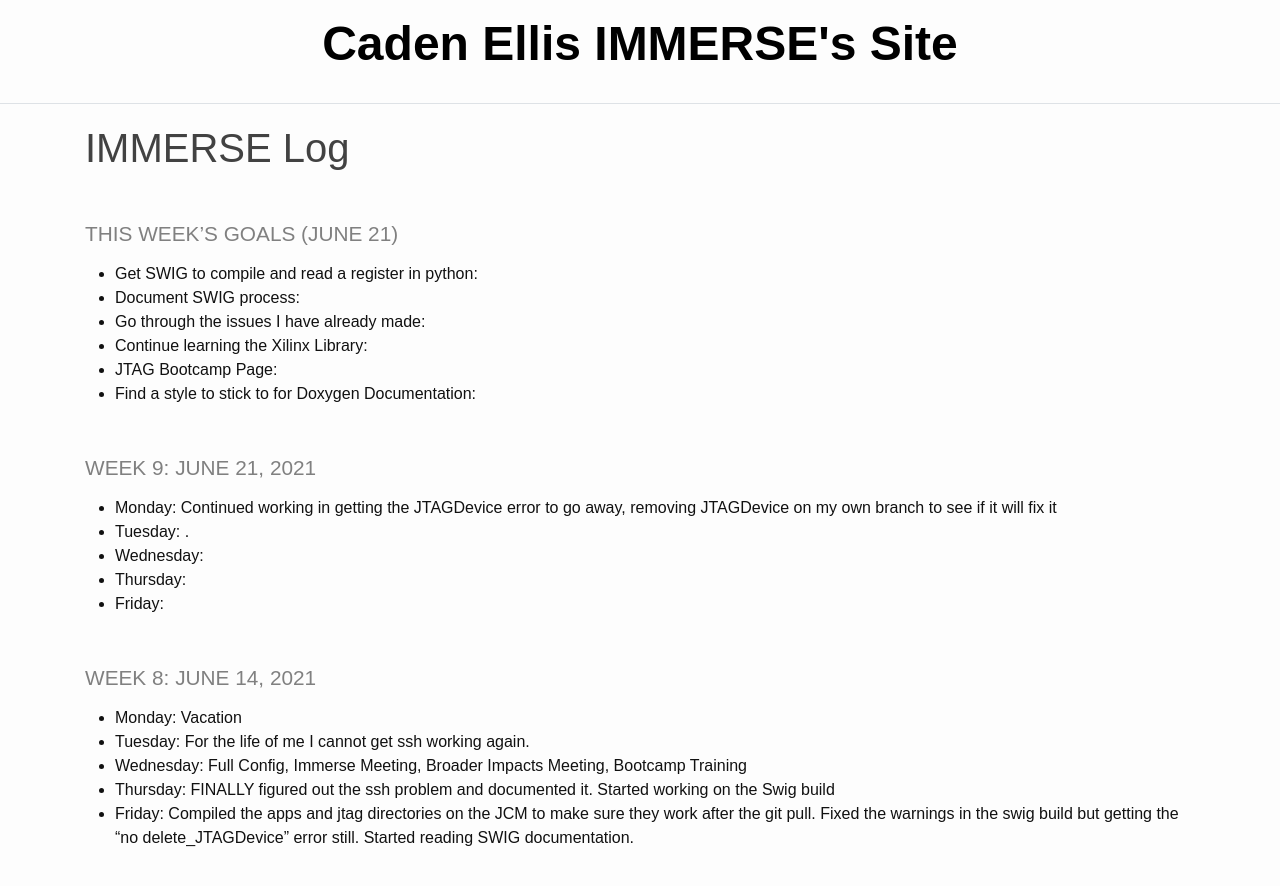
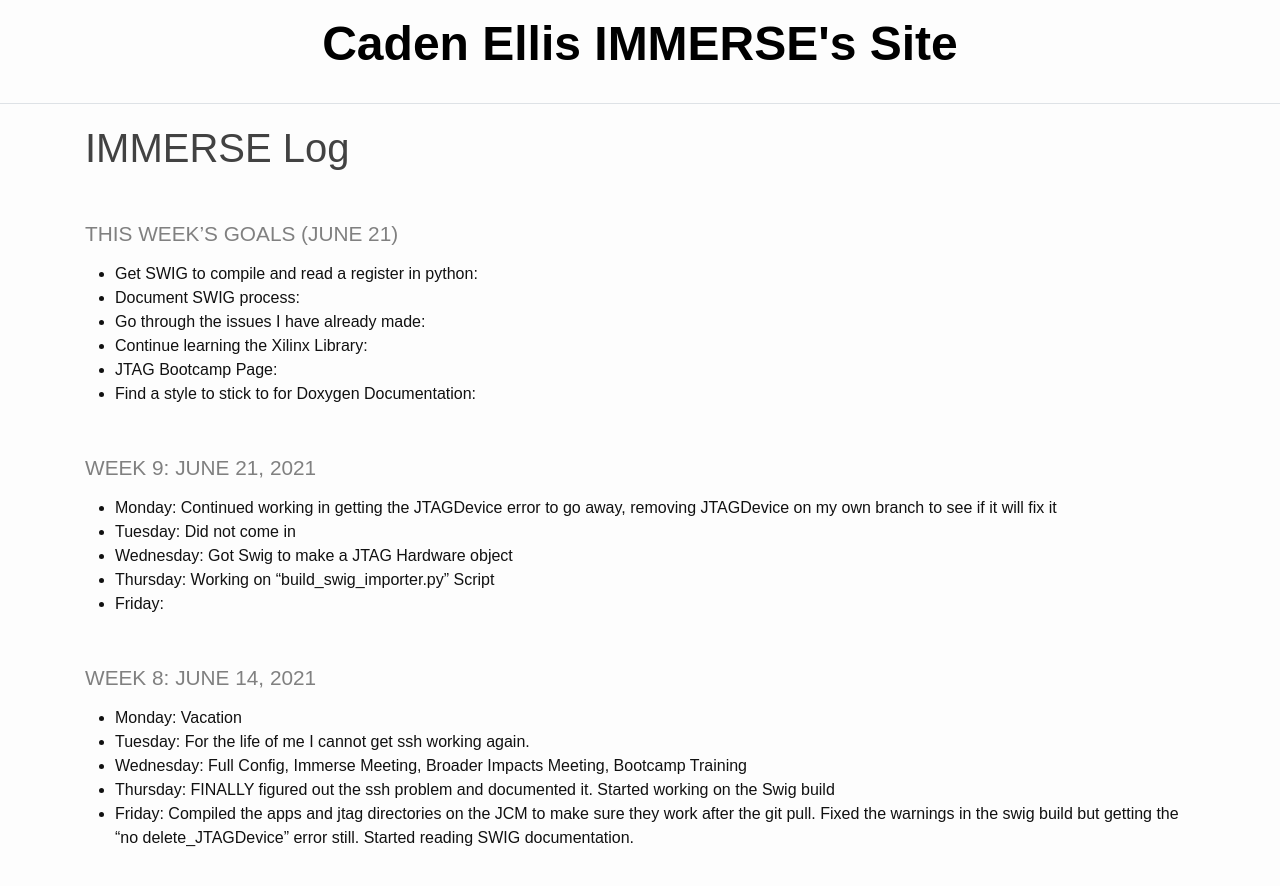
Before and after one commit to Caden-Ellis77/ImmerseSite, a Jekyll site: the page built from _pages/log.md, in a window 1280 px wide and 900 px high. Shown: the top 886 px of the window. Built offline with Jekyll 4.4.1, drawn with Linux system fonts in a browser that asks for light colours.

Commit message:
Updating for June 24

```diff
--- a/_pages/log.md
+++ b/_pages/log.md
@@ -14,9 +14,9 @@ title: IMMERSE Log
 ### Week 9: June 21, 2021
 
 * **Monday**: Continued working in getting the JTAGDevice error to go away, removing JTAGDevice on my own branch to see if it will fix it
-* **Tuesday**: .
-* **Wednesday**:
-* **Thursday**:
+* **Tuesday**: Did not come in
+* **Wednesday**: Got Swig to make a JTAG Hardware object
+* **Thursday**: Working on "build_swig_importer.py" Script
 * **Friday**:
 
 ### Week 8: June 14, 2021
```
